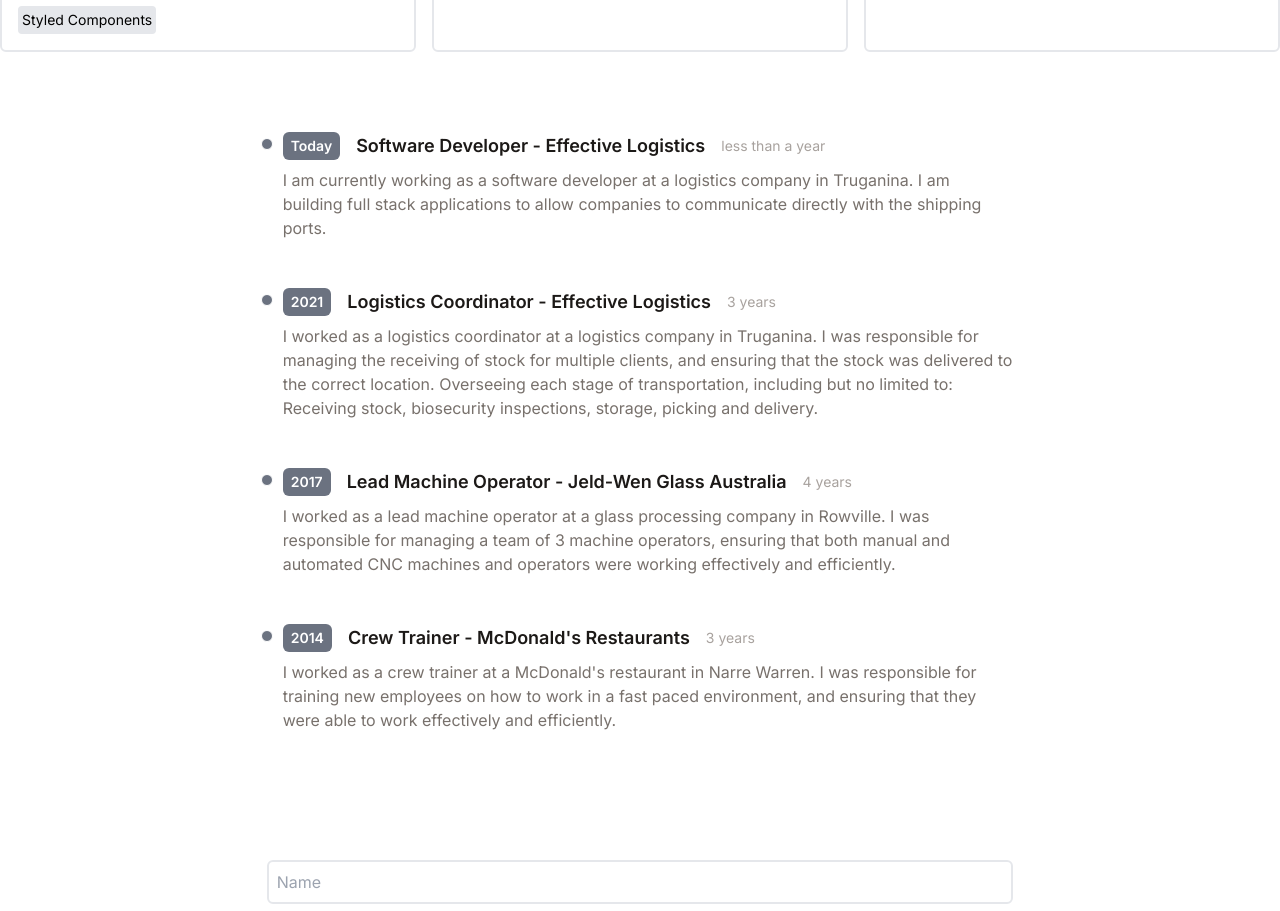
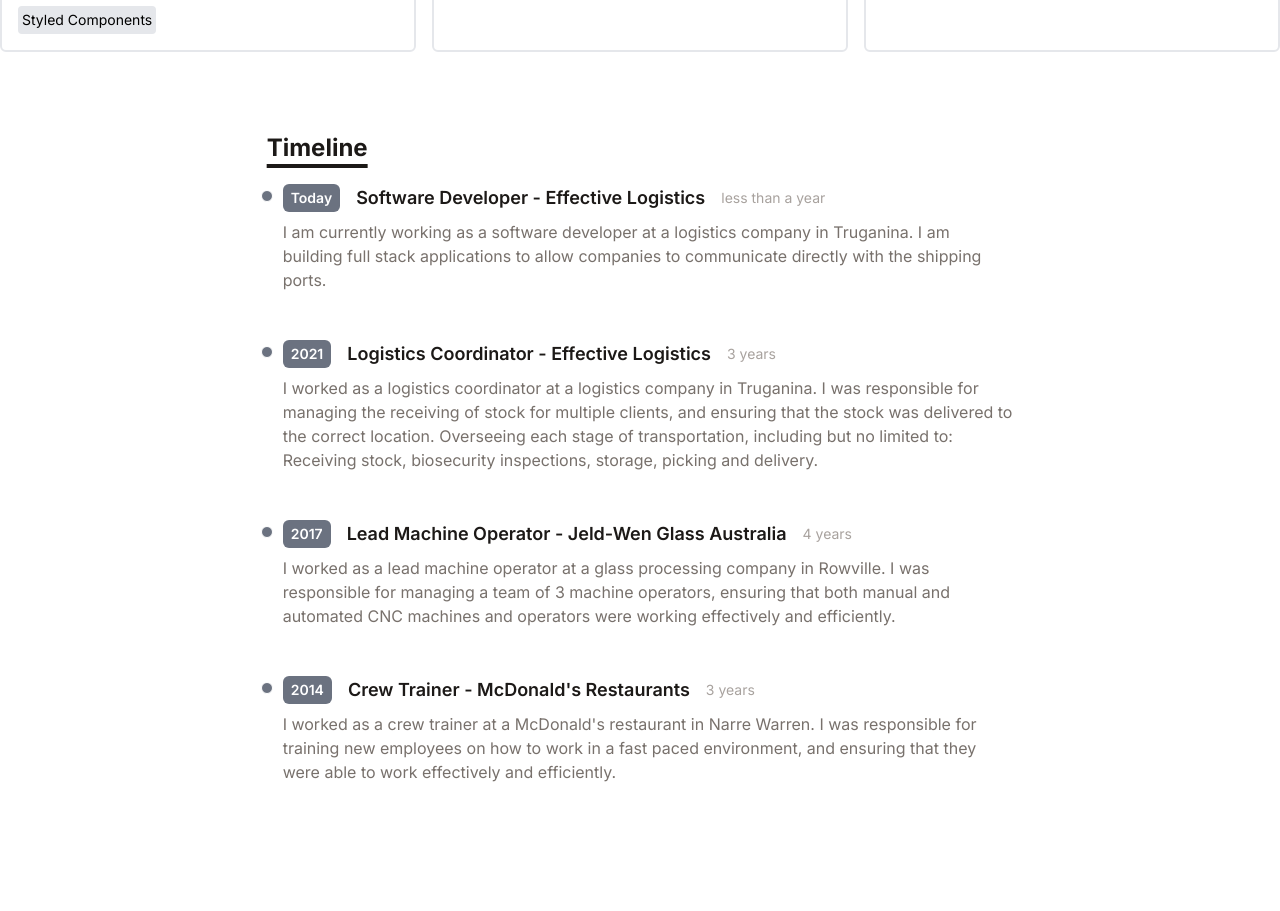
Before and after one commit to jimmytalanoa/portfolio, a React (Vite) app: page / in a window 1280 px wide. Shown: the part 540-1451 px from the top of the page. Built offline with nearby package versions, Linux system fonts and the light colour scheme.

Commit message:
added titles

```diff
--- a/src/components/Contact.jsx
+++ b/src/components/Contact.jsx
@@ -1,10 +1,12 @@
 import React from 'react';
+import Title from './Title';
 
 function Contact(){
     return (
         <div className='flex flex-col mb-10 mx-auto'>
             <div className="flex justify-center items-center">
                 <form action="https://getform.io/f/zbxdkgnb" method="POST" className="flex flex-col w-full md:w-7/12">
+                <Title>Contact</Title>
                 <input type="text" name="name" placeholder="Name" className="p-2 bg-transparent border-2 rounded-md focus:outline-none"/>
                 <input type="email" name="email" placeholder="Email" className="my-2 p-2 bg-transparent border-2 rounded-md focus:outline-none"/>
                 <textarea name="message" placeholder="Message" className="p-2 mb-4 bg-transparent border-2 rounded-md focus:outline-none" rows="10" />
--- a/src/components/Timeline.jsx
+++ b/src/components/Timeline.jsx
@@ -1,11 +1,13 @@
 import React from "react";
 import timeline from "../data/Timeline.";
 import TimelineItem from "./TimelineItem";
+import Title from "./Title";
 
 function Timeline() {
   return (
     <div className="flex flex-col md:flex-row justify-center my-20">
         <div className="w-full md:w-7/12">
+        <Title>Timeline</Title>
         {timeline.map((item, index) => (
             <TimelineItem key={index} year={item.year} title={item.title} duration={item.duration} details={item.details} />
         ))}
--- /dev/null
+++ b/src/components/Title.jsx
@@ -0,0 +1,9 @@
+import React from "react";
+
+function Title({children, id}) {
+  return (
+   <h1 id={id && id} className="text-2xl font-bold underline underline-offset-8 decoration-4 mb-5 text-stone-900">{children}</h1>
+  );
+}
+
+export default Title;
```
